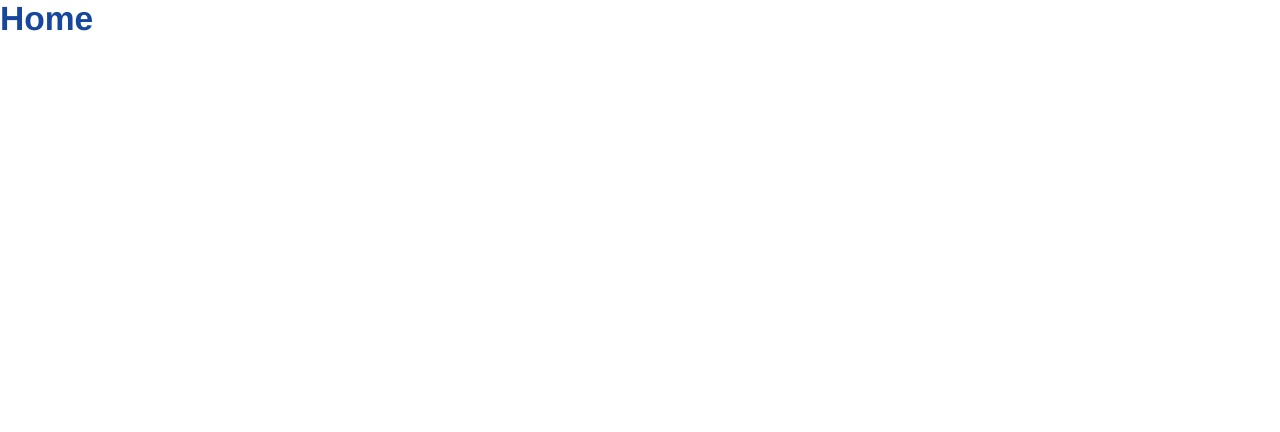
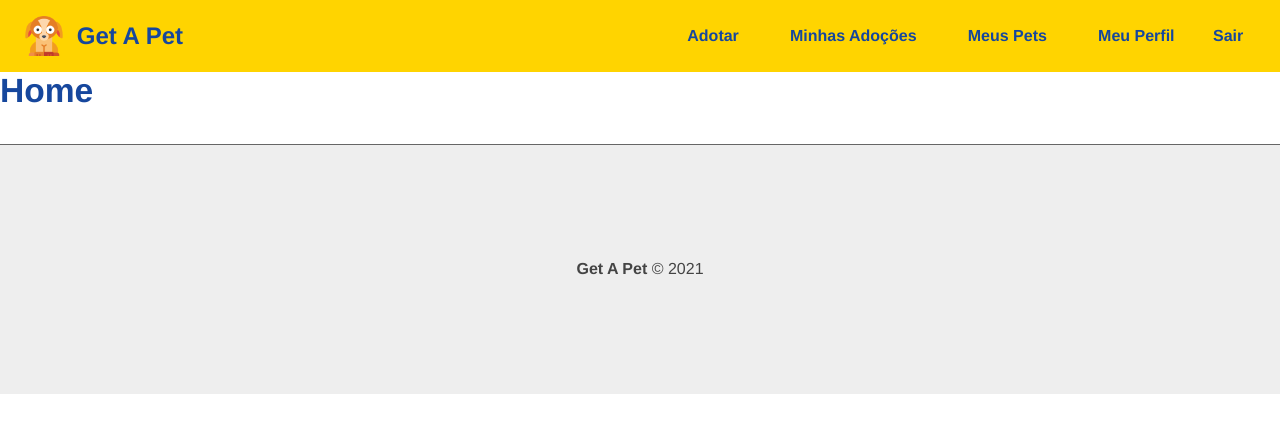
Before and after one commit to dcunhamaciel/NodeZeroMaestria, a React (Create React App) app in the folder 15.Get_a_Pet/frontend/: page / in a window 1280 px wide. Shown: the top 432 px of the page. Built offline with nearby package versions, Linux system fonts and the light colour scheme.

Commit message:
Estruturando navbar e footer

```diff
--- a/15.Get_a_Pet/frontend/src/App.js
+++ b/15.Get_a_Pet/frontend/src/App.js
@@ -1,4 +1,8 @@
 import { BrowserRouter as Router, Switch, Route } from 'react-router-dom'
+
+/* components */
+import Navbar from './components/layout/Navbar'
+import Footer from './components/layout/Footer'
 
 /* pages */
 import Home from './components/pages/Home'
@@ -8,6 +12,7 @@ import Register from './components/pages/Auth/Register'
 function App() {
   return (
     <Router>
+        <Navbar/>
         <Switch>
             <Route path="/login">
                 <Login/>
@@ -19,6 +24,7 @@ function App() {
                 <Home/>
             </Route>
         </Switch>
+        <Footer/>
     </Router>
   );
 }
--- /dev/null
+++ b/15.Get_a_Pet/frontend/src/components/layout/Footer.js
@@ -0,0 +1,11 @@
+import styles from "./Footer.module.css";
+
+function Footer() {
+    return (
+        <footer className={styles.footer}>
+            <p><b>Get A Pet</b> &copy; 2021</p>
+        </footer>
+    )
+}
+
+export default Footer
--- /dev/null
+++ b/15.Get_a_Pet/frontend/src/components/layout/Footer.module.css
@@ -0,0 +1,9 @@
+.footer {
+    height: 250px;
+    display: flex;
+    align-items: center;
+    justify-content: center;
+    background-color: #eee;
+    color: #444;
+    border-top: 1px solid #666;
+}
--- /dev/null
+++ b/15.Get_a_Pet/frontend/src/components/layout/Navbar.js
@@ -0,0 +1,36 @@
+import { Link } from 'react-router-dom'
+import React, { useContext } from 'react'
+
+import styles from './Navbar.module.css'
+
+import Logo from '../../assets/img/logo.png'
+
+function Navbar() {
+    return (
+        <nav className={styles.navbar}>
+            <div className={styles.navbar_logo}>
+                <img src={Logo} alt="Get A Pet" />
+                <h2>Get A Pet</h2>
+            </div>
+            <ul>
+                <li>
+                    <Link to="/">Adotar</Link>
+                </li>
+                <>
+                    <li>
+                        <Link to="/pet/myadoptions">Minhas Adoções</Link>
+                    </li>
+                    <li>
+                        <Link to="/pet/mypets">Meus Pets</Link>
+                    </li>
+                    <li>
+                        <Link to="/user/profile">Meu Perfil</Link>
+                    </li>
+                    <li>Sair</li>
+                </>
+            </ul>
+        </nav>
+    )
+}
+
+export default Navbar
--- /dev/null
+++ b/15.Get_a_Pet/frontend/src/components/layout/Navbar.module.css
@@ -0,0 +1,43 @@
+.navbar {
+    display: flex;
+    justify-content: space-between;
+    padding: 1em 1.5em;
+    background-color: #FFD400;
+    color: #16479d;
+}
+
+.navbar_logo {
+    display: flex;
+    align-items: center;
+}
+
+.navbar_logo img {
+    width: 40px;
+    margin-right: .8em;
+}
+
+.navbar ul {
+    display: flex;
+    align-items: center;
+    list-style: none;
+}
+
+.navbar li,
+.navbar a {
+    text-decoration: none;
+    color: #16479d;
+    font-weight: bold;
+    cursor: pointer;
+    transition: .5s;
+    padding: .5em .8em;
+    border-radius: 5px;
+}
+
+.navbar li:hover {
+    background-color: #16479d;
+    color: #FFF;
+}
+
+.navbar li:hover > a {
+    color: #FFF;
+}
```
